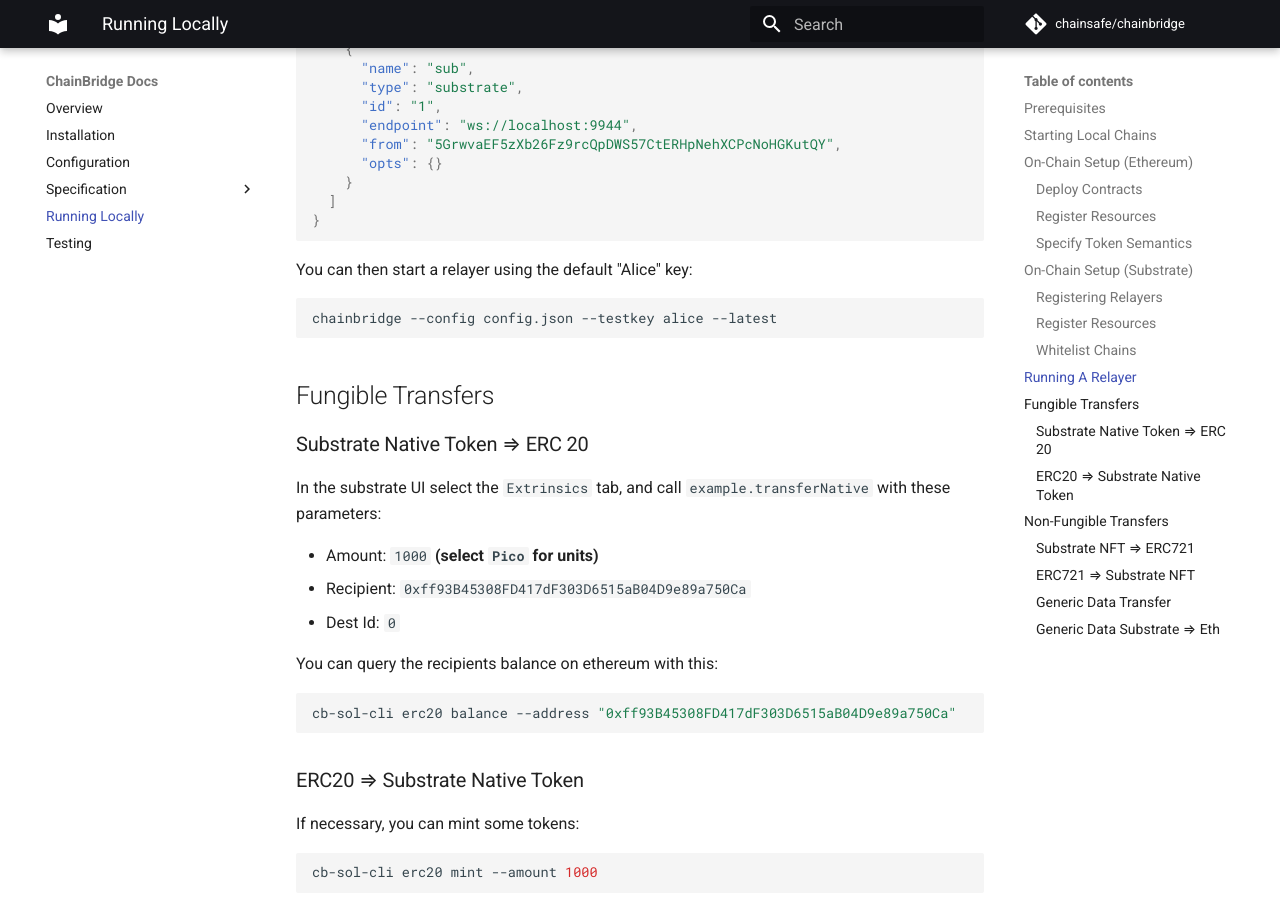
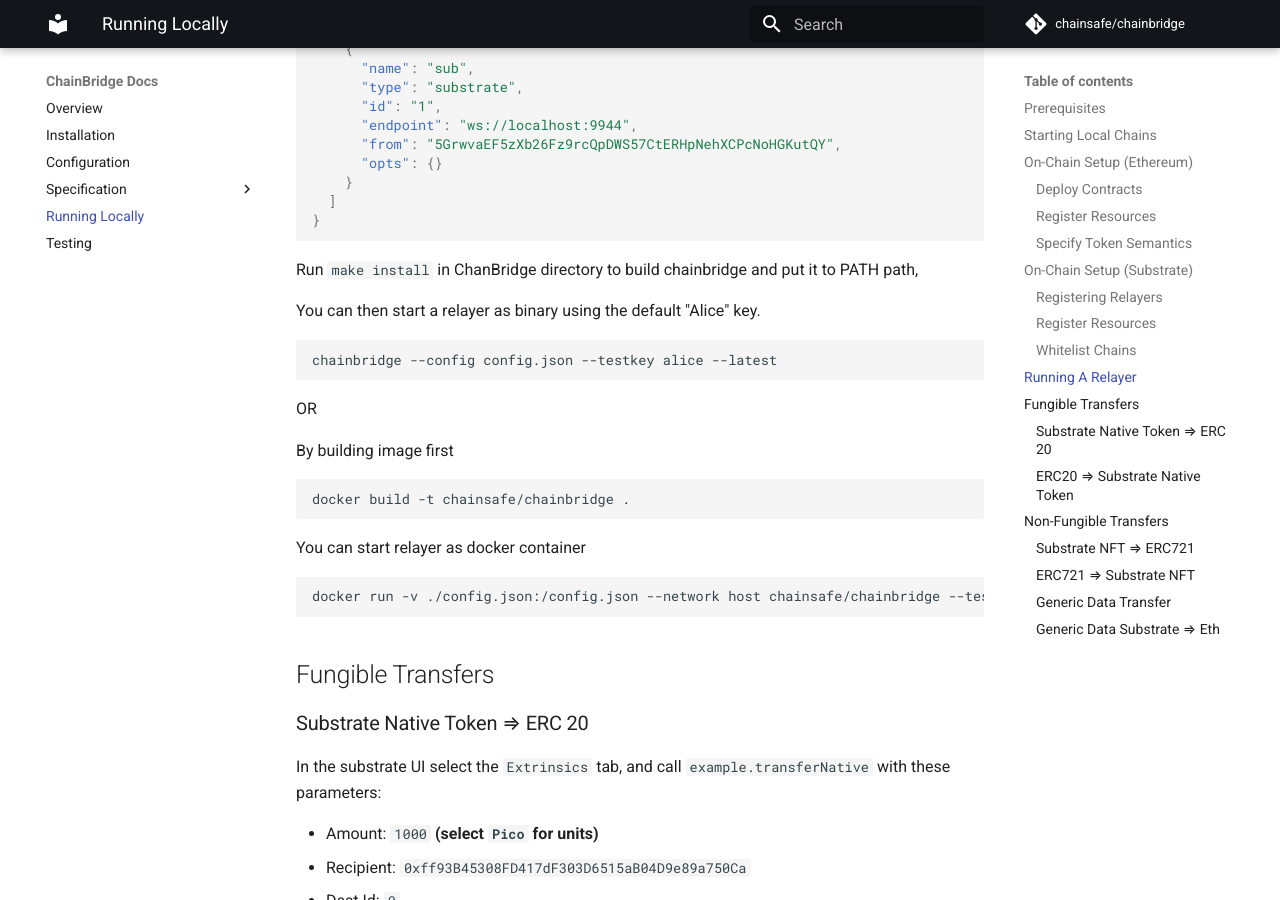
Before and after one commit to ChainSafe/ChainBridge, an MkDocs documentation site: the page built from docs/local.md, in a window 1280 px wide and 900 px high, scrolled down 3603 px. Built offline with MkDocs 1.6.1 and Material for MkDocs 9.7.7, drawn with Linux system fonts in a browser that asks for light colours; comment, search, counter and statistics services are not loaded.

Commit message:
update docs. ChainBridge local running documentation small update, related to rleayers running section.

````diff
--- a/docs/local.md
+++ b/docs/local.md
@@ -164,10 +164,23 @@ Here is an example config file for a single relayer ("Alice") using the contract
 }
 ```
 
-You can then start a relayer using the default "Alice" key:
 
+Run ``` make install ``` in ChanBridge directory to build chainbridge and put it to PATH path,
+
+You can then start a relayer as binary using the default "Alice" key.
 ```bash
 chainbridge --config config.json --testkey alice --latest
+```
+
+OR
+
+By building image first
+```bash
+docker build -t chainsafe/chainbridge .
+```
+You can start relayer as docker container
+```bash
+docker run -v ./config.json:/config.json --network host chainsafe/chainbridge --testkey alice --latest
 ```
 
 ## Fungible Transfers
````
Also changed, not shown: 1 other file.
